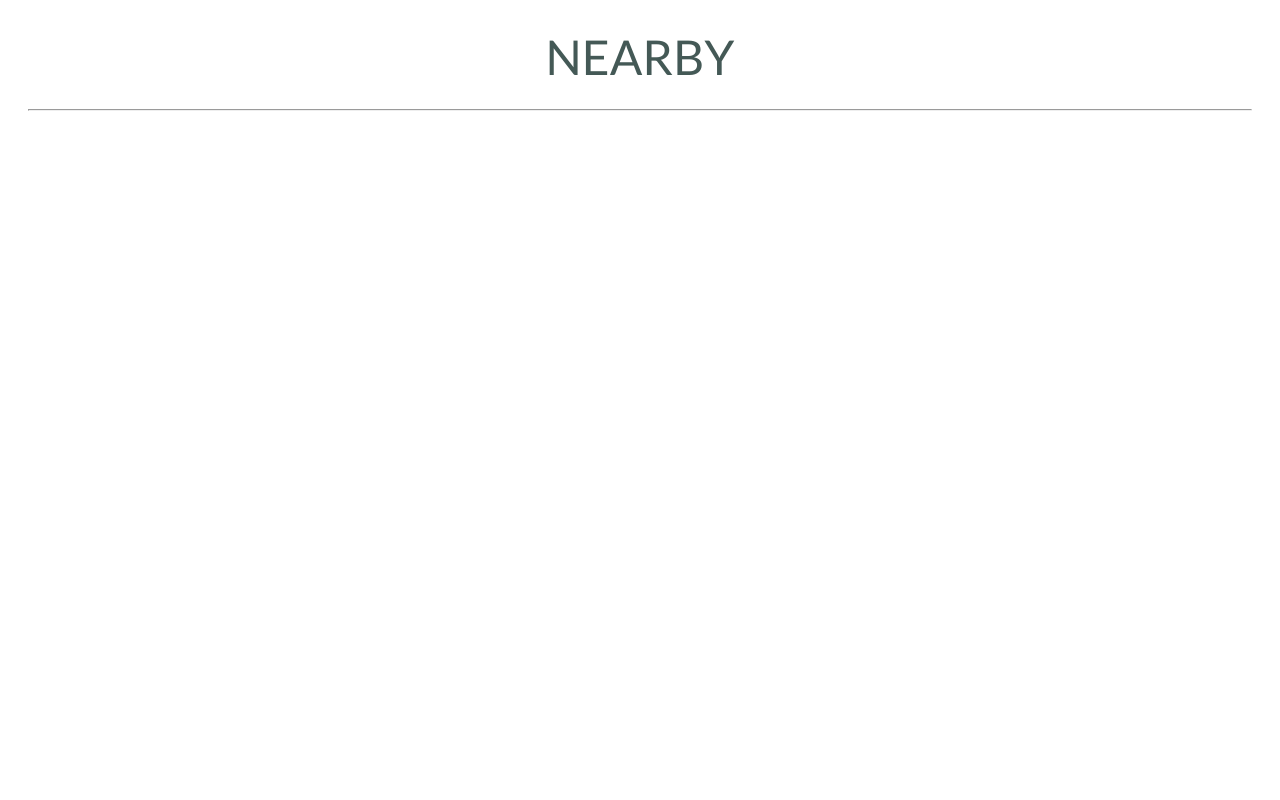
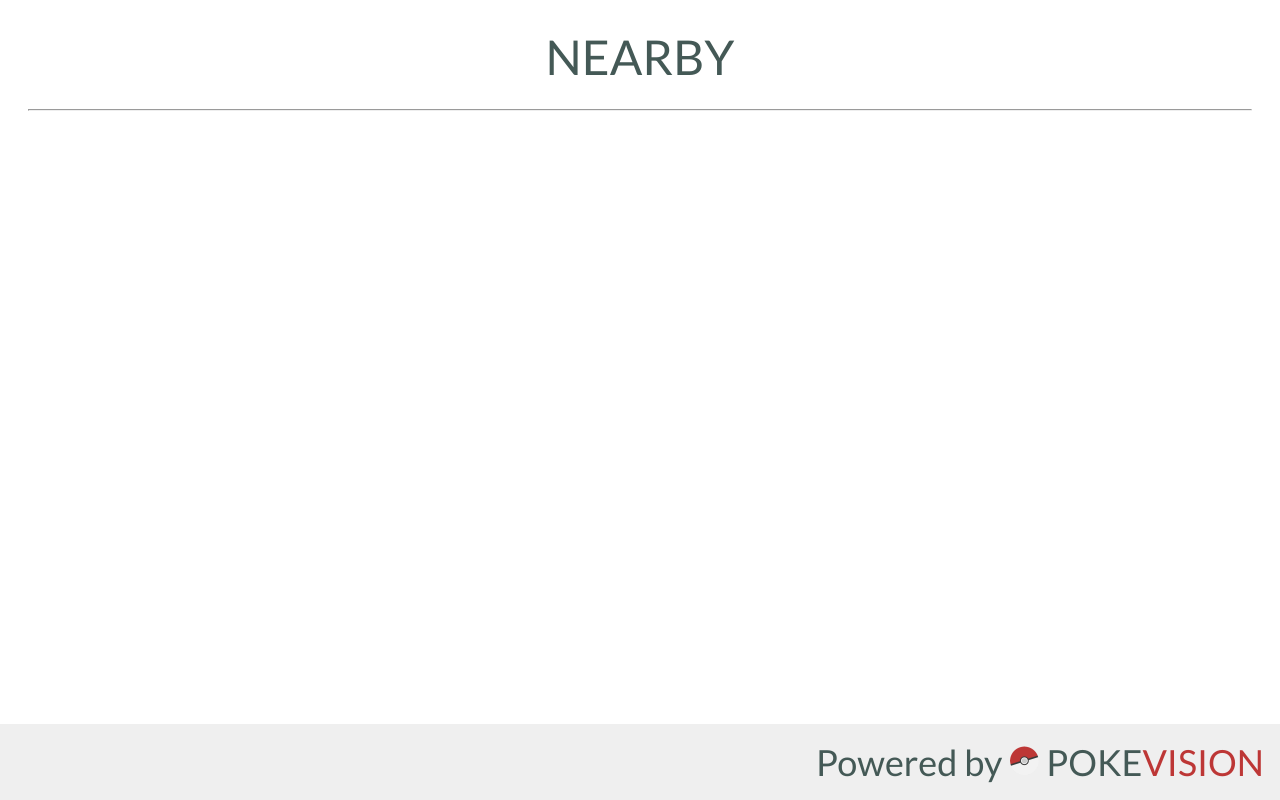
Before and after one commit to kyuur/nearbypokemon, a plain HTML site: page index.html in a window 1280 px wide. Drawn offline with Linux system fonts and the light colour scheme.

Commit message:
Added pokevision footer

```diff
--- a/index.html
+++ b/index.html
@@ -21,10 +21,23 @@
 		height: 33.333%;
 		float: left;
 	}
+	#footer {
+		position: absolute;
+		right: 0;
+		bottom: 0;
+		left: 0;
+		padding: 1rem;
+		background-color: #efefef;
+		font-size: 36px;
+	}
+	a {
+		text-decoration: none;
+		color: #445956;
+	}
   </style>
 </head>
 <body>
-	<center>NEARBY</center>
+	<center><a href=".">NEARBY</a></center>
 	<hr>
 	<center><img id="loading" src="images/poke.gif" style="visibility:hidden;"/></center>
 	<div id="grid">
@@ -37,6 +50,9 @@
 		<div class="cell"><center><img id="i6"/><br><img id="f6"/></center></div>
 		<div class="cell"><center><img id="i7"/><br><img id="f7"/></center></div>
 		<div class="cell"><center><img id="i8"/><br><img id="f8"/></center></div>
+	</div>
+	<div id="footer">
+		<div align="right"><a href="https://pokevision.com">Powered by <img src="images/pokevision.png" style="width:30px; height: 30px;"/> POKE<span style="color:#bd3736;">VISION</span></a></span>
 	</div>
 </body>
 <script src="browserifiedpokego-scan.js"></script>
```
Also changed, not shown: images/pokevision.png (added).
